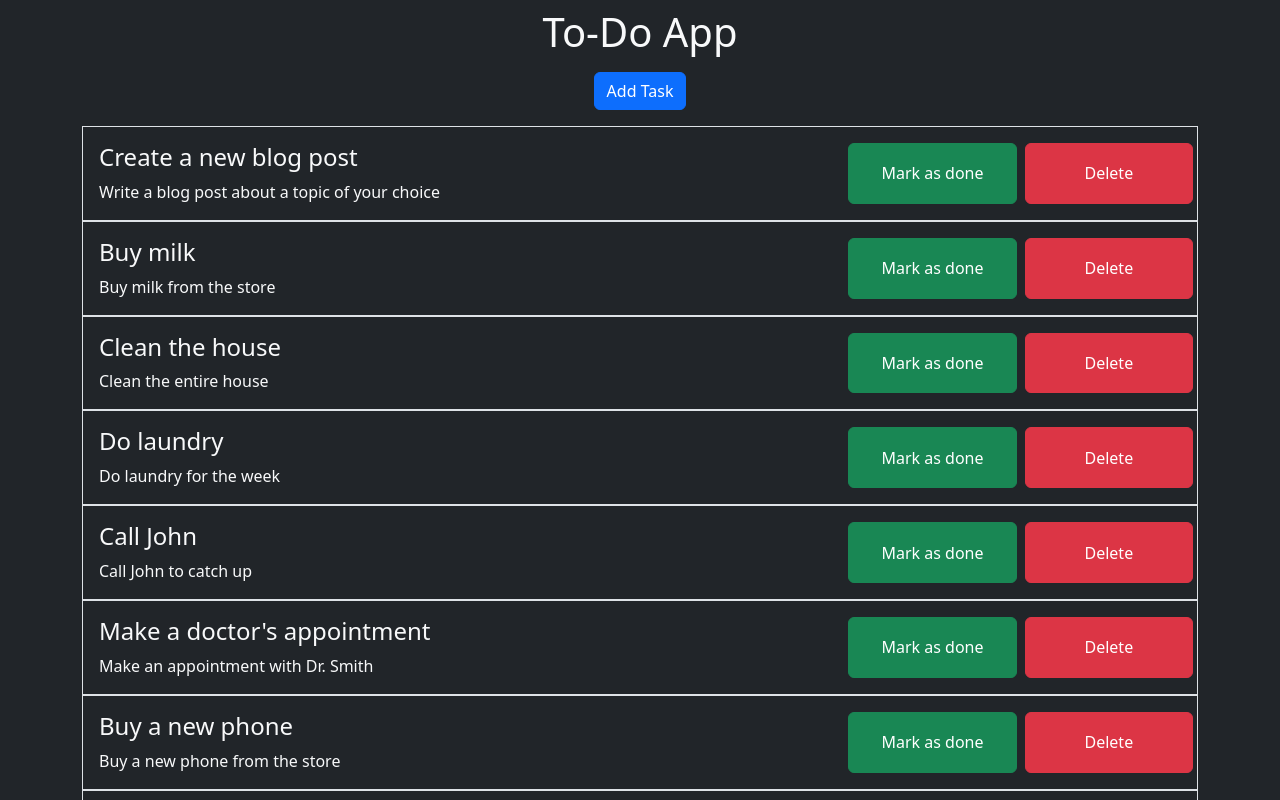
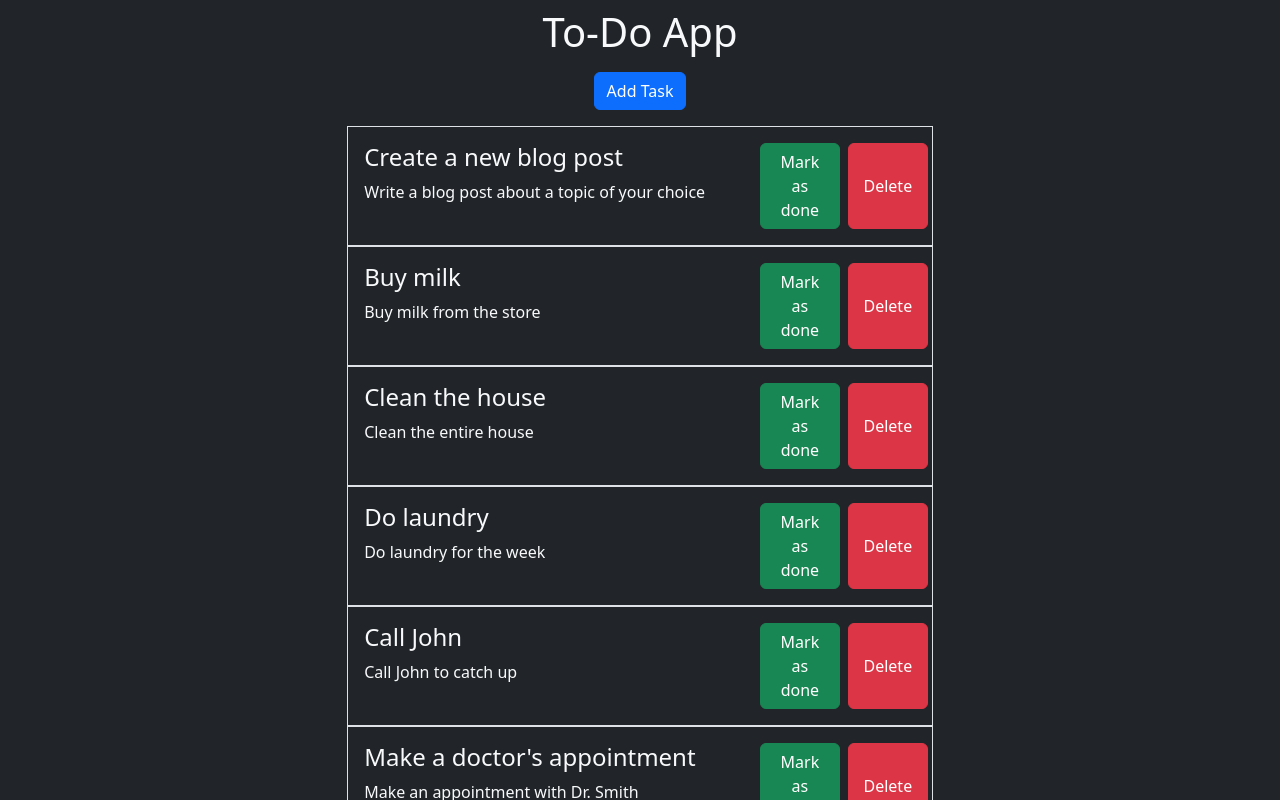
Before and after one commit to kareemshaaban221/vue-practice, a Vue app: page / in a window 1280 px wide. Shown: the top 800 px of the page. Built offline with nearby package versions, Linux system fonts and the light colour scheme; data requests are answered from the project's data file.

Commit message:
refactor tasks page code

```diff
--- a/package.json
+++ b/package.json
@@ -15,7 +15,8 @@
     "bootstrap": "^5.3.3",
     "bootstrap-vue": "^2.23.1",
     "vue": "^3.5.13",
-    "vue-router": "^4.5.0"
+    "vue-router": "^4.5.0",
+    "vue-spinner": "^1.0.4"
   },
   "devDependencies": {
     "@eslint/js": "^9.14.0",
--- a/src/components/TaskSection.vue
+++ b/src/components/TaskSection.vue
@@ -1,16 +1,73 @@
 <script setup>
-import { defineProps } from 'vue';
+import { defineProps, ref } from 'vue';
+import TaskTitle from './TaskTitle.vue';
+import TaskParagraph from './TaskParagraph.vue';
 
-defineProps({
-  is_done: {
-    type: Boolean,
+const props = defineProps({
+  task: {
+    type: Object,
+    required: true
+  },
+  tasks: {
+    type: Array,
     required: true
   }
 });
+
+let tasks = ref(props.tasks);
+
+/**
+ * Marks a task as done.
+ *
+ * This function takes a task and marks it as done by setting its
+ * 'is_done' property to true. It then sorts the tasks array so that
+ * done tasks are at the bottom of the list.
+ *
+ * @param {Object} task - The task to mark as done.
+ */
+const markAsDone = (task) => {
+  task.is_done = true;
+  tasks.value.sort((a, b) => a.is_done - b.is_done);
+};
+
+/**
+ * Deletes a task from the list of tasks.
+ *
+ * This function takes a task ID and removes the task with that ID from
+ * the list of tasks.
+ *
+ * @param {Number} taskId The ID of the task to delete.
+ * @return {void}
+ */
+const deleteTask = (taskId) => {
+  console.log("deleting task");
+  const index = tasks.value.findIndex((task) => task.id === taskId);
+  if (index !== -1) {
+    tasks.value.splice(index, 1);
+  }
+};
 </script>
 
 <template>
-  <div :class="['p-3', 'border', 'w-100', is_done ? 'bg-success' : '']">
-    <slot></slot>
+  <div :class="['p-3', 'border', 'w-100', task.is_done ? 'bg-success' : '']">
+    <div class="row justify-content-between">
+      <div class="col-8">
+        <TaskTitle :content="task.title" />
+        <TaskParagraph>
+          {{ task.description }}
+        </TaskParagraph>
+      </div>
+      <div class="col-4 text-end row justify-content-end gap-2">
+        <button
+          :class="['btn', 'btn-success', 'col', task.is_done ? 'disabled' : '']"
+          @click="markAsDone(task)"
+        >
+          Mark as done
+        </button>
+        <button class="btn btn-danger col" @click="deleteTask(task.id)">
+          Delete
+        </button>
+      </div>
+    </div>
   </div>
 </template>
--- a/src/components/TasksPage.vue
+++ b/src/components/TasksPage.vue
@@ -1,49 +1,23 @@
 <script setup>
 import TaskSection from "./TaskSection.vue";
-import TaskParagraph from "./TaskParagraph.vue";
-import TaskTitle from "./TaskTitle.vue";
-import { onMounted, reactive, ref } from "vue";
+import { ref } from "vue";
 import bootstrapMin from "bootstrap/dist/js/bootstrap.min";
+import PulseLoader from "vue-spinner/src/PulseLoader.vue";
 
 const props = defineProps({
-  tasks: {
+  tasksState: {
     type: Object,
     required: true,
   },
 });
 
 let tasks = ref([]);
+let isLoading = ref(true);
 
-props.tasks.then((res) => {
-  tasks.value = res;
+props.tasksState.then((res) => {
+  tasks.value = res.tasks;
+  isLoading.value = res.isLoading;
 });
-
-/**
- * Marks a task as done.
- *
- * This function takes a task and marks it as done by setting its
- * 'is_done' property to true. It then sorts the tasks array so that
- * done tasks are at the bottom of the list.
- *
- * @param {Object} task - The task to mark as done.
- */
-const markAsDone = (task) => {
-  task.is_done = true;
-  tasks.value.sort((a, b) => a.is_done - b.is_done);
-};
-
-/**
- * Deletes a task from the list of tasks.
- *
- * This function takes a task ID and removes the task with that ID from
- * the list of tasks.
- *
- * @param {Number} taskId The ID of the task to delete.
- * @return {void}
- */
-const deleteTask = (taskId) => {
-  tasks.value = tasks.value.filter((task) => task.id !== taskId);
-};
 
 /**
  * Adds a task to the list of tasks.
@@ -145,32 +119,14 @@ const resetAddTaskModal = () => {
       </div>
     </div>
   </div>
-  <div
-    class="container d-flex flex-column align-items-center"
-    v-for="task in tasks"
-    :key="task.id"
-  >
-    <TaskSection :is_done="task.is_done">
-      <div class="row justify-content-between">
-        <div class="col-8">
-          <TaskTitle :content="task.title" />
-          <TaskParagraph>
-            {{ task.description }}
-          </TaskParagraph>
-        </div>
-        <div class="col-4 text-end row justify-content-end gap-2">
-          <button
-            class="btn btn-success col"
-            :class="{ disabled: task.is_done }"
-            @click="markAsDone(task)"
-          >
-            Mark as done
-          </button>
-          <button class="btn btn-danger col" @click="deleteTask(task.id)">
-            Delete
-          </button>
-        </div>
+  <div class="container d-flex flex-column align-items-center">
+    <div v-if="! isLoading">
+      <div v-for="task in tasks" :key="task.id">
+        <TaskSection :task="task" :tasks="tasks" />
       </div>
-    </TaskSection>
+    </div>
+    <div v-else>
+      <PulseLoader></PulseLoader>
+    </div>
   </div>
 </template>
--- a/src/views/IndexView.vue
+++ b/src/views/IndexView.vue
@@ -2,8 +2,8 @@
 import HeadingOne from '@/components/partials/HeadingOne.vue';
 import TasksPage from '@/components/TasksPage.vue';
 import configs from "@/../config/api.json";
-import data from '@/tasks.json';
-import { onMounted, reactive, ref } from 'vue';
+// import data from '@/tasks.json';
+import { reactive } from 'vue';
 
 let state = reactive({
   tasks: [],
@@ -19,12 +19,13 @@ let state = reactive({
 
 // TODO: this should be in the task container component
 // i keep this to practice passing data from one component to another
-const getTasks = async () => {
+const getTasksState = async () => {
   try {
     const response = await fetch(configs.api.url + '/tasks');
     state.tasks = await response.json();
+    state.isLoading = false;
     console.log(state.tasks);
-    return state.tasks;
+    return state;
   } catch (error) {
     console.error(error);
   }
@@ -38,7 +39,7 @@ const getTasks = async () => {
   </header>
 
   <main>
-    <TasksPage :tasks='getTasks()' />
+    <TasksPage :tasksState='getTasksState()' />
   </main>
 
 </template>
```
Also changed, not shown: 1 other file (tests, documents, lock files or other folders).
